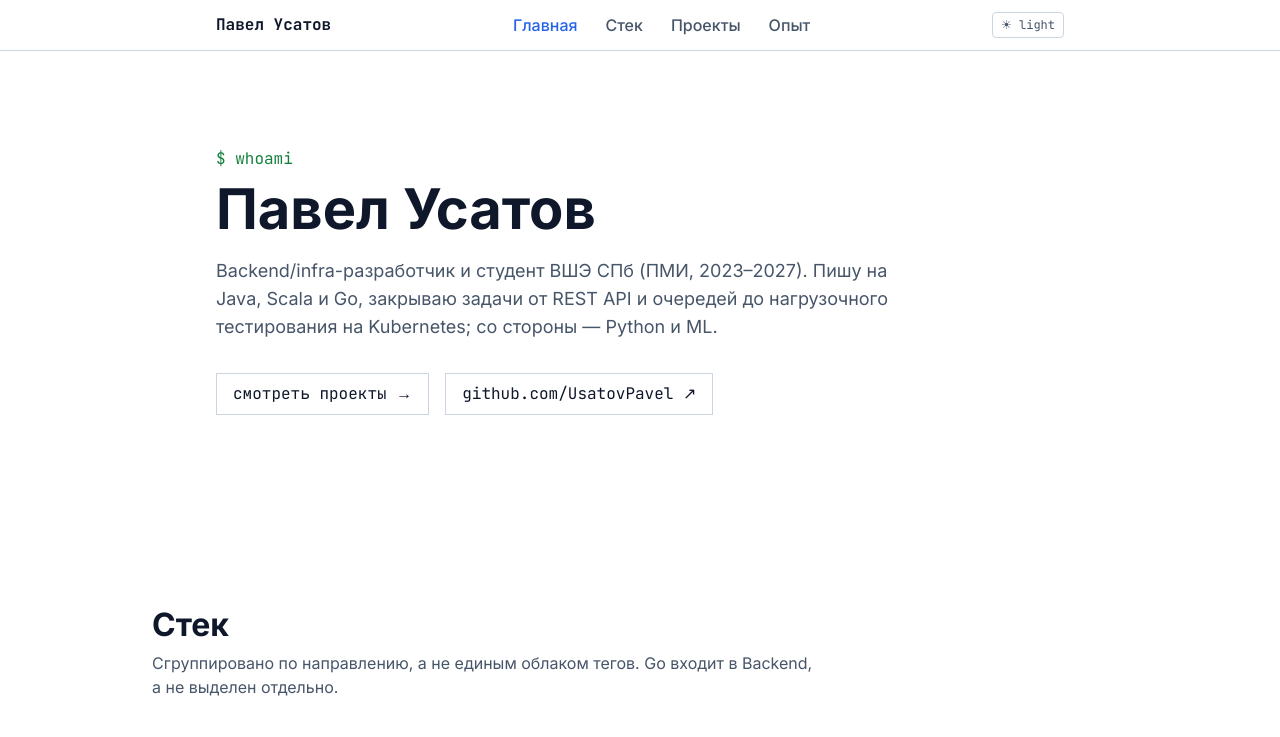
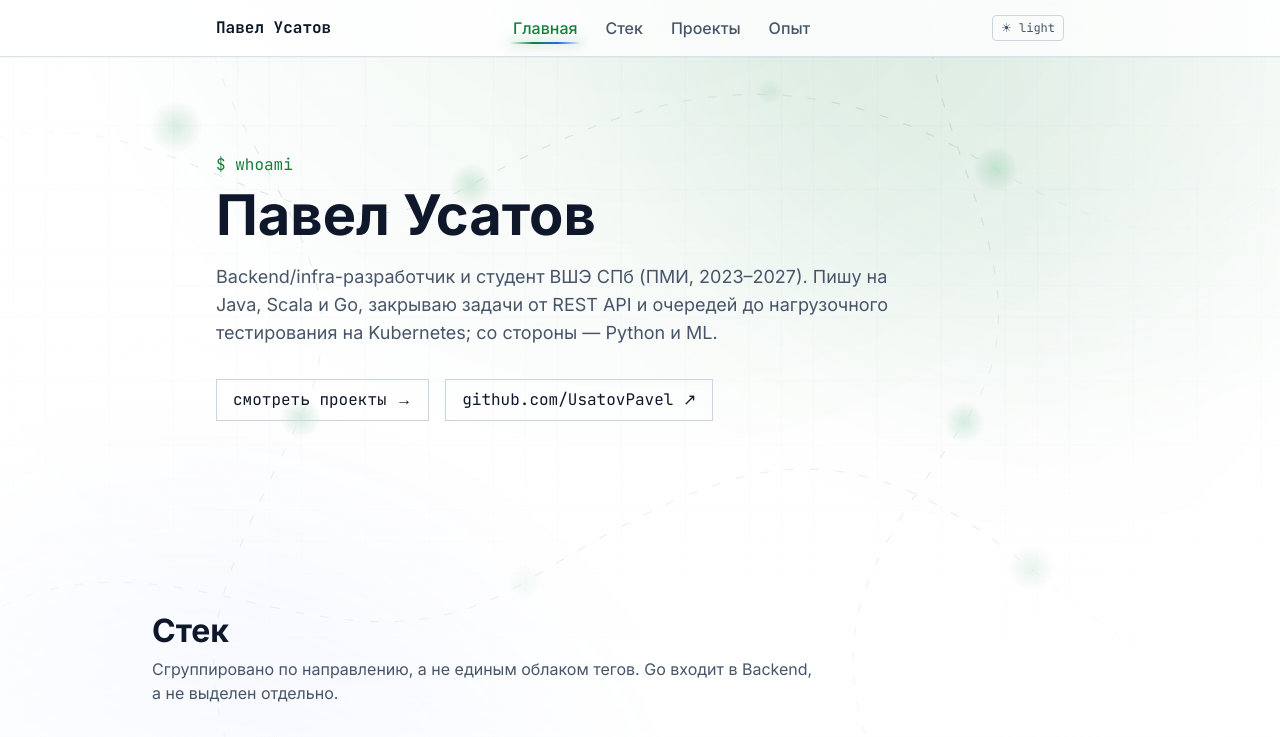
Before and after one commit to UsatovAI/portfolio-site, a Next.js app: page / in a window 1280 px wide. Shown: the top 737 px of the page. Built offline with nearby package versions, Linux system fonts and the light colour scheme.

Commit message:
AGENT-64 add animated network background and selection motion

```diff
--- a/app/globals.css
+++ b/app/globals.css
@@ -8,6 +8,9 @@
   --color-terminal: 21 128 61;
   --color-terminal-bright: 22 163 74;
   --color-surface-hover: 255 255 255;
+  --backdrop-grid-opacity: 0.2;
+  --backdrop-network-opacity: 0.26;
+  --backdrop-glow-opacity: 0.1;
 }
 
 .dark {
@@ -20,6 +23,9 @@
   --color-terminal: 74 222 128;
   --color-terminal-bright: 74 222 128; /* dark mode has no separate bright variant, see design-system.md §2 */
   --color-surface-hover: 30 41 59;
+  --backdrop-grid-opacity: 0.34;
+  --backdrop-network-opacity: 0.42;
+  --backdrop-glow-opacity: 0.16;
 }
 
 @tailwind base;
@@ -32,7 +38,258 @@
   }
 
   body {
-    @apply bg-bg text-text-primary;
+    @apply bg-bg text-text-primary antialiased;
+    overflow-x: hidden;
+  }
+}
+
+.site-shell {
+  position: relative;
+  min-height: 100vh;
+  isolation: isolate;
+}
+
+.site-content {
+  position: relative;
+  z-index: 1;
+}
+
+.site-backdrop {
+  position: fixed;
+  inset: 0;
+  z-index: 0;
+  overflow: hidden;
+  pointer-events: none;
+  background:
+    radial-gradient(circle at 50% -16%, rgb(var(--color-terminal) / 0.08), transparent 38rem),
+    linear-gradient(180deg, rgb(var(--color-bg) / 0.28), rgb(var(--color-bg) / 0.74));
+}
+
+.site-backdrop__grid {
+  position: absolute;
+  inset: -5rem;
+  opacity: var(--backdrop-grid-opacity);
+  background-image:
+    linear-gradient(rgb(var(--color-border) / 0.42) 1px, transparent 1px),
+    linear-gradient(90deg, rgb(var(--color-border) / 0.42) 1px, transparent 1px),
+    linear-gradient(rgb(var(--color-terminal) / 0.12) 1px, transparent 1px),
+    linear-gradient(90deg, rgb(var(--color-terminal) / 0.12) 1px, transparent 1px);
+  background-position: center;
+  background-size: 64px 64px, 64px 64px, 256px 256px, 256px 256px;
+  mask-image: linear-gradient(to bottom, black 0%, rgb(0 0 0 / 0.8) 52%, transparent 96%);
+  animation: grid-drift 32s linear infinite;
+}
+
+.site-backdrop__glow {
+  position: absolute;
+  width: min(48rem, 72vw);
+  aspect-ratio: 1;
+  border-radius: 9999px;
+  opacity: var(--backdrop-glow-opacity);
+  filter: blur(110px);
+  background: rgb(var(--color-terminal));
+  will-change: transform;
+}
+
+.site-backdrop__glow--top {
+  top: -28rem;
+  right: -12rem;
+  animation: glow-drift-top 18s ease-in-out infinite alternate;
+}
+
+.site-backdrop__glow--bottom {
+  bottom: -34rem;
+  left: -14rem;
+  background: rgb(var(--color-accent));
+  animation: glow-drift-bottom 22s ease-in-out infinite alternate;
+}
+
+.site-backdrop__network {
+  position: absolute;
+  inset: 0;
+  width: 100%;
+  height: 100%;
+  opacity: var(--backdrop-network-opacity);
+}
+
+.site-backdrop__routes path {
+  stroke: url("#network-line");
+  stroke-width: 1.25;
+  stroke-dasharray: 10 18;
+  animation: route-flow 18s linear infinite;
+}
+
+.site-backdrop__routes path:nth-child(2) {
+  animation-duration: 23s;
+  animation-direction: reverse;
+}
+
+.site-backdrop__routes path:nth-child(3) {
+  animation-duration: 27s;
+}
+
+.site-backdrop__routes path:nth-child(4) {
+  animation-duration: 21s;
+  animation-direction: reverse;
+}
+
+.site-backdrop__nodes circle {
+  fill: url("#network-node");
+  transform-box: fill-box;
+  transform-origin: center;
+  animation: node-pulse 4.8s ease-in-out infinite;
+}
+
+.site-backdrop__nodes circle:nth-child(2n) {
+  animation-delay: -1.7s;
+}
+
+.site-backdrop__nodes circle:nth-child(3n) {
+  animation-delay: -3.1s;
+}
+
+.site-backdrop__vignette {
+  position: absolute;
+  inset: 0;
+  background:
+    linear-gradient(90deg, rgb(var(--color-bg) / 0.44), transparent 22%, transparent 78%, rgb(var(--color-bg) / 0.44)),
+    linear-gradient(180deg, transparent 42%, rgb(var(--color-bg) / 0.78) 100%);
+}
+
+.nav-selection-indicator {
+  position: absolute;
+  left: 0;
+  top: 0;
+  z-index: 0;
+  height: 2px;
+  border-radius: 9999px;
+  background: linear-gradient(90deg, transparent, rgb(var(--color-terminal)), rgb(var(--color-accent)), transparent);
+  box-shadow: 0 0 12px rgb(var(--color-terminal) / 0.55);
+  transform-origin: left center;
+  transition:
+    transform 420ms cubic-bezier(0.22, 1, 0.36, 1),
+    width 420ms cubic-bezier(0.22, 1, 0.36, 1),
+    opacity 160ms ease;
+}
+
+.terminal-cursor {
+  display: inline-block;
+  margin-left: 0.16em;
+  color: rgb(var(--color-terminal-bright));
+  animation: cursor-blink 1.1s steps(1, end) infinite;
+}
+
+.selection-card {
+  position: relative;
+  overflow: hidden;
+  transition:
+    border-color 220ms ease,
+    background-color 220ms ease;
+}
+
+.selection-card::before {
+  content: "";
+  position: absolute;
+  inset: 0;
+  pointer-events: none;
+  opacity: 0;
+  background: radial-gradient(circle at 12% 0%, rgb(var(--color-terminal) / 0.14), transparent 42%);
+  transition: opacity 260ms ease;
+}
+
+.selection-card::after {
+  content: "";
+  position: absolute;
+  top: 0;
+  left: -34%;
+  width: 30%;
+  height: 1px;
+  pointer-events: none;
+  opacity: 0;
+  background: linear-gradient(90deg, transparent, rgb(var(--color-terminal-bright)), transparent);
+}
+
+.selection-card:hover,
+.selection-card:focus-within {
+  border-color: rgb(var(--color-terminal) / 0.7);
+  background-color: rgb(var(--color-surface-hover) / 0.92);
+}
+
+.selection-card:hover::before,
+.selection-card:focus-within::before {
+  opacity: 1;
+}
+
+.selection-card:hover::after,
+.selection-card:focus-within::after {
+  opacity: 1;
+  animation: selection-scan 760ms cubic-bezier(0.22, 1, 0.36, 1) both;
+}
+
+@keyframes grid-drift {
+  to {
+    transform: translate3d(64px, 64px, 0);
+  }
+}
+
+@keyframes glow-drift-top {
+  to {
+    transform: translate3d(-12vw, 10vh, 0) scale(1.08);
+  }
+}
+
+@keyframes glow-drift-bottom {
+  to {
+    transform: translate3d(14vw, -8vh, 0) scale(0.92);
+  }
+}
+
+@keyframes route-flow {
+  to {
+    stroke-dashoffset: -224;
+  }
+}
+
+@keyframes node-pulse {
+  0%,
+  100% {
+    opacity: 0.35;
+    transform: scale(0.74);
+  }
+  50% {
+    opacity: 0.9;
+    transform: scale(1.15);
+  }
+}
+
+@keyframes selection-scan {
+  from {
+    transform: translateX(0);
+  }
+  to {
+    transform: translateX(450%);
+  }
+}
+
+@keyframes cursor-blink {
+  50% {
+    opacity: 0;
+  }
+}
+
+@media (max-width: 640px) {
+  .site-backdrop__grid {
+    background-size: 44px 44px, 44px 44px, 176px 176px, 176px 176px;
+  }
+
+  .site-backdrop__network {
+    width: 150%;
+    transform: translateX(-20%);
+  }
+
+  .site-backdrop__glow {
+    width: 34rem;
+    filter: blur(90px);
   }
 }
 
@@ -49,6 +306,18 @@
     animation-iteration-count: 1 !important;
     scroll-behavior: auto !important;
   }
+
+  .site-backdrop__grid,
+  .site-backdrop__glow,
+  .site-backdrop__routes path,
+  .site-backdrop__nodes circle,
+  .selection-card::after {
+    animation: none !important;
+  }
+
+  .terminal-cursor {
+    opacity: 1;
+  }
 }
 
 .skip-link {
--- a/app/page.tsx
+++ b/app/page.tsx
@@ -5,10 +5,13 @@ import { Stack } from "@/components/sections/Stack";
 import { Projects } from "@/components/sections/Projects";
 import { Experience } from "@/components/sections/Experience";
 import { Footer } from "@/components/footer/Footer";
+import { AmbientBackground } from "@/components/background/AmbientBackground";
 
 export default function Home() {
   return (
-    <>
+    <div className="site-shell">
+      <AmbientBackground />
+      <div className="site-content">
         <SkipLink />
         <Nav />
         <main id="main">
@@ -18,6 +21,7 @@ export default function Home() {
           <Experience />
         </main>
         <Footer />
-    </>
+      </div>
+    </div>
   );
 }
--- /dev/null
+++ b/components/background/AmbientBackground.tsx
@@ -0,0 +1,48 @@
+export function AmbientBackground() {
+  return (
+    <div className="site-backdrop" aria-hidden="true">
+      <div className="site-backdrop__grid" />
+      <div className="site-backdrop__glow site-backdrop__glow--top" />
+      <div className="site-backdrop__glow site-backdrop__glow--bottom" />
+
+      <svg
+        className="site-backdrop__network"
+        viewBox="0 0 1440 960"
+        preserveAspectRatio="xMidYMid slice"
+        focusable="false"
+      >
+        <defs>
+          <linearGradient id="network-line" x1="0" y1="0" x2="1" y2="1">
+            <stop offset="0" stopColor="rgb(var(--color-terminal))" stopOpacity="0" />
+            <stop offset="0.45" stopColor="rgb(var(--color-terminal))" stopOpacity="0.62" />
+            <stop offset="1" stopColor="rgb(var(--color-accent))" stopOpacity="0" />
+          </linearGradient>
+          <radialGradient id="network-node">
+            <stop offset="0" stopColor="rgb(var(--color-terminal-bright))" stopOpacity="0.9" />
+            <stop offset="1" stopColor="rgb(var(--color-terminal))" stopOpacity="0" />
+          </radialGradient>
+        </defs>
+
+        <g className="site-backdrop__routes" fill="none" vectorEffect="non-scaling-stroke">
+          <path d="M-80 210 C180 90 310 360 530 238 S910 96 1120 220 1410 286 1520 154" />
+          <path d="M-40 735 C190 590 365 820 590 685 S940 490 1160 670 1390 792 1510 710" />
+          <path d="M250 -70 C155 155 445 280 338 500 S190 780 330 1030" />
+          <path d="M1080 -90 C952 128 1218 310 1085 505 S900 760 1055 1035" />
+        </g>
+
+        <g className="site-backdrop__nodes">
+          <circle cx="198" cy="173" r="28" />
+          <circle cx="530" cy="238" r="24" />
+          <circle cx="866" cy="133" r="20" />
+          <circle cx="1120" cy="220" r="25" />
+          <circle cx="338" cy="500" r="22" />
+          <circle cx="590" cy="685" r="27" />
+          <circle cx="1085" cy="505" r="22" />
+          <circle cx="1160" cy="670" r="26" />
+        </g>
+      </svg>
+
+      <div className="site-backdrop__vignette" />
+    </div>
+  );
+}
--- a/components/nav/Nav.tsx
+++ b/components/nav/Nav.tsx
@@ -1,6 +1,6 @@
 "use client";
 
-import { useEffect, useState } from "react";
+import { useEffect, useLayoutEffect, useRef, useState } from "react";
 import { ThemeToggle } from "@/components/theme/ThemeToggle";
 
 const NAV_LINKS = [
@@ -12,6 +12,9 @@ const NAV_LINKS = [
 
 export function Nav() {
   const [activeSection, setActiveSection] = useState<string>("home");
+  const [indicator, setIndicator] = useState({ left: 0, top: 0, width: 0, visible: false });
+  const linksRef = useRef<HTMLUListElement>(null);
+  const linkRefs = useRef<Record<string, HTMLAnchorElement | null>>({});
 
   useEffect(() => {
     const sections = NAV_LINKS.map((link) => document.getElementById(link.sectionId)).filter(
@@ -36,8 +39,33 @@ export function Nav() {
     return () => observer.disconnect();
   }, []);
 
+  useLayoutEffect(() => {
+    const list = linksRef.current;
+    const activeLink = linkRefs.current[activeSection];
+    if (!list || !activeLink) return;
+
+    const updateIndicator = () => {
+      setIndicator({
+        left: activeLink.offsetLeft,
+        top: activeLink.offsetTop + activeLink.offsetHeight - 2,
+        width: activeLink.offsetWidth,
+        visible: true,
+      });
+    };
+
+    updateIndicator();
+    const resizeObserver = new ResizeObserver(updateIndicator);
+    resizeObserver.observe(list);
+    window.addEventListener("resize", updateIndicator);
+
+    return () => {
+      resizeObserver.disconnect();
+      window.removeEventListener("resize", updateIndicator);
+    };
+  }, [activeSection]);
+
   return (
-    <header className="sticky top-0 z-40 border-b border-border bg-bg/95 backdrop-blur supports-[backdrop-filter]:bg-bg/80">
+    <header className="sticky top-0 z-40 border-b border-border/70 bg-bg/80 shadow-[0_1px_0_rgb(var(--color-terminal)/0.05)] backdrop-blur-xl">
       <nav
         aria-label="Основная навигация"
         className="mx-auto flex max-w-4xl items-center justify-between gap-4 px-4 py-3 sm:px-6"
@@ -49,17 +77,33 @@ export function Nav() {
           Павел Усатов
         </a>
 
-        <ul className="flex flex-wrap items-center gap-3 font-sans text-body font-medium sm:gap-5">
+        <ul
+          ref={linksRef}
+          className="relative flex flex-wrap items-center gap-3 font-sans text-body font-medium sm:gap-5"
+        >
+          <li
+            aria-hidden="true"
+            className="nav-selection-indicator"
+            style={{
+              width: indicator.width,
+              opacity: indicator.visible ? 1 : 0,
+              transform: `translate3d(${indicator.left}px, ${indicator.top}px, 0)`,
+            }}
+          />
           {NAV_LINKS.map((link) => {
             const isActive = activeSection === link.sectionId;
             return (
               <li key={link.href}>
                 <a
+                  ref={(element) => {
+                    linkRefs.current[link.sectionId] = element;
+                  }}
                   href={link.href}
-                  aria-current={isActive ? "true" : undefined}
+                  aria-current={isActive ? "page" : undefined}
+                  onClick={() => setActiveSection(link.sectionId)}
                   className={
-                    "rounded-sm px-1 py-1 transition-colors hover:text-terminal focus-visible:outline focus-visible:outline-2 focus-visible:outline-terminal focus-visible:outline-offset-2 " +
-                    (isActive ? "text-accent" : "text-text-secondary")
+                    "relative z-10 block rounded-sm px-1 py-1 transition-colors hover:text-terminal focus-visible:outline focus-visible:outline-2 focus-visible:outline-terminal focus-visible:outline-offset-2 " +
+                    (isActive ? "text-terminal" : "text-text-secondary")
                   }
                 >
                   {link.label}
--- a/components/sections/Hero.tsx
+++ b/components/sections/Hero.tsx
@@ -3,7 +3,7 @@ export function Hero() {
     <section id="home" aria-labelledby="hero-heading" className="scroll-mt-16 py-16 sm:py-24">
       <div className="mx-auto max-w-4xl px-4 sm:px-6">
         <p className="font-mono text-body text-terminal">
-          <span aria-hidden="true">$</span> whoami
+          <span aria-hidden="true">$</span> whoami<span className="terminal-cursor" aria-hidden="true">_</span>
         </p>
         <h1 id="hero-heading" className="mt-2 text-h1 text-text-primary">
           Павел Усатов
--- a/components/ui/ProjectEntry.tsx
+++ b/components/ui/ProjectEntry.tsx
@@ -10,8 +10,8 @@ export function ProjectEntry({ project }: { project: Project }) {
     <div
       className={
         isTier1
-          ? "border border-border bg-surface p-6"
-          : "border border-border bg-transparent p-6"
+          ? "selection-card border border-border bg-surface p-6"
+          : "selection-card border border-border bg-transparent p-6"
       }
     >
       <p className="font-mono">
--- a/components/ui/StackCard.tsx
+++ b/components/ui/StackCard.tsx
@@ -7,7 +7,7 @@ import { StackTag } from "@/components/ui/StackTag";
 // orange/serif treatment.
 export function StackCard({ category }: { category: StackCategory }) {
   return (
-    <div className="rounded-sm border border-border bg-surface p-6">
+    <div className="selection-card rounded-sm border border-border bg-surface/90 p-6 backdrop-blur-sm">
       <div className="flex h-12 w-12 items-center justify-center rounded-sm border border-terminal/30 bg-terminal/10 text-terminal">
         <StackIcon slug={category.slug} />
       </div>
```
Also changed, not shown: 2 other files (tests, documents, lock files or other folders). Lines whose indentation alone changed are shown as unchanged.
